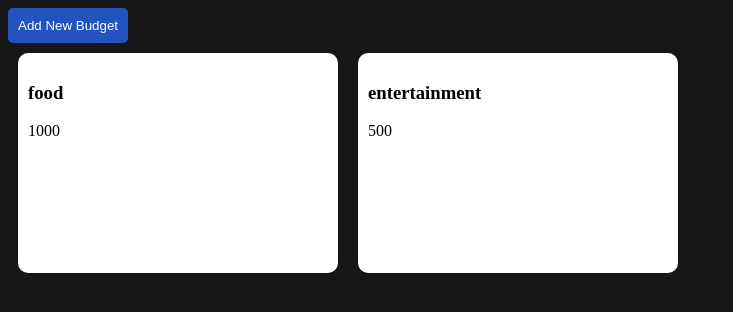
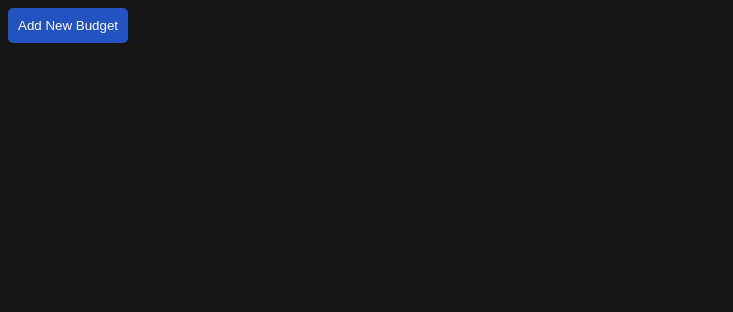
Before and after one commit to sewerynwozniak/Budget-Planner-react-drag-drop-, a React (Vite) app: page / in a window 1280 px wide. Shown: the top 312 px of the page, without its empty margins (0-733 px from the left). Built offline with nearby package versions, Linux system fonts and the light colour scheme.

Commit message:
adding storing and retrieving from localStorage

```diff
--- a/src/components/AddNewBudget.tsx
+++ b/src/components/AddNewBudget.tsx
@@ -1,4 +1,6 @@
-import React, { useEffect, useLayoutEffect, useRef, useState } from 'react'
+import React, { useContext, useEffect, useLayoutEffect, useRef, useState } from 'react'
+import { BudgetContext } from '../contexts/BudgetContext'
+import { BudgetType } from '../contexts/BudgetContext'
 
 const AddNewBudget = () => {
 
@@ -7,7 +9,21 @@ const dialogRef = useRef<HTMLDialogElement>(null)
 
 const [modalOpen, setModalOpen] = useState(false)
 const [addBudgetLimit, setAddBudgetLimit] = useState(false)
-const [inputs, setInputs] = useState({})
+const [inputs, setInputs] = useState({budget:'',limit:0})
+
+
+
+const budgetContext = useContext(BudgetContext);
+//type guard to check potential false value
+if (!budgetContext) {
+  return false;
+}
+
+
+const { setBudgets } = budgetContext;
+
+
+
 
     useEffect(() => {
 
@@ -24,11 +40,67 @@ const [inputs, setInputs] = useState({})
         setModalOpen(true)
     }
 
+
+
+    //To retrieve data from local storage
+    const getDataFromLocalStorage = () => {
+     const data = localStorage.getItem('budgetData');
+     return data ? JSON.parse(data) : [];
+      };
+
+    // Retrieve data from local storageconst
+    //const retrievedData = getDataFromLocalStorage();
+
+
+
+    // To save data to local storage
+    const saveDataToLocalStorage = (data:BudgetType) => {
+
+    const retrievedData = getDataFromLocalStorage();
+    console.log(retrievedData)
+         let combinedData = [retrievedData]
+         combinedData.push(data)
+         console.log(combinedData)
+      localStorage.setItem('budgetData', JSON.stringify(combinedData));
+    };
+
+
+
+
+
+    // Example usage to save and retrieve data
+    //const yourBudgetData = [...]; // Your BudgetType[] data
+
+    // Save data to local storage
+   // saveDataToLocalStorage(yourBudgetData);
+
+
+
+
     const submitBudget = (e: React.FormEvent<HTMLButtonElement>)=>{
         e.preventDefault()
+        console.log(inputs)
+
+        const newBudget = {id:Math.random(),title:inputs.budget,limit:inputs.limit}
+
+        setBudgets(prev=>{
+            if(prev==null){
+                return []
+            }else{
+                return [...prev, newBudget]
+            }
+        })
+
+        saveDataToLocalStorage(newBudget)
+
+
 
         setModalOpen(false)
     }
+
+
+
+
 
 
   return (
--- a/src/components/Budget.tsx
+++ b/src/components/Budget.tsx
@@ -1,7 +1,7 @@
 import React from 'react'
-import { CategoriesType } from '../contexts/BudgetContext'
+import { BudgetType } from '../contexts/BudgetContext'
 
-const Budget :React.FC<{ details: CategoriesType }> = ({details}) => {
+const Budget :React.FC<{ details: BudgetType }> = ({details}) => {
   return (
     <div className='budgets__budget'>
 
--- a/src/components/Budgets.tsx
+++ b/src/components/Budgets.tsx
@@ -12,13 +12,13 @@ const Budgets = () => {
   }
   console.log('checking')
 
-  const { categories, toggle } = budgetContext;
+  const { budgets } = budgetContext;
 
 
 
   return (
     <div className='budgets__wrapper'>
-        {categories?.map((budget)=>(
+        {budgets?.map((budget)=>(
              <Budget details={budget} />
         ))}
 
--- a/src/contexts/BudgetContext.tsx
+++ b/src/contexts/BudgetContext.tsx
@@ -1,6 +1,6 @@
-import React, { ReactNode, createContext, useState } from 'react'
+import React, { ReactNode, createContext, useEffect, useState } from 'react'
 
-export type CategoriesType={
+export type BudgetType={
     id:number,
     title:string,
     limit?:number
@@ -8,10 +8,12 @@ export type CategoriesType={
 
 
 export type BudgetContextTypes = {
-  categories: CategoriesType[] | null;
-  setCategories: React.Dispatch<React.SetStateAction<CategoriesType[] | null>>
-  toggle: boolean;
+  budgets: BudgetType[] | null;
+  setBudgets: React.Dispatch<React.SetStateAction<BudgetType[] | null>>
 }
+
+
+
 
 
 
@@ -25,15 +27,25 @@ export const BudgetContext = createContext<BudgetContextTypes |null>(null)
 const BudgetProvider: React.FC<BudgetProviderProps> = ({children}) => {
 
 
-    const [categories, setCategories] = useState<CategoriesType[]|null>([{id:1,title:'food',limit:1000},{id:2,title:'entertainment',limit:500}])
-    const [toggle, setToggle] = useState(false)
+  const [budgets, setBudgets] = useState<BudgetType[]|null>([{id:1,title:'food',limit:1000},{id:2,title:'entertainment',limit:500}])
+
+  useEffect(()=>{
+          // To retrieve data from local storage
+          const getDataFromLocalStorage = () => {
+            const data = localStorage.getItem('budgetData');
+            return data ? JSON.parse(data) : [];
+          };
+          const retrievedData = getDataFromLocalStorage();
+          setBudgets(retrievedData)
+  },[])
+
 
 
 
 
   return (
 
-    <BudgetContext.Provider value={{categories, setCategories, toggle}}>
+    <BudgetContext.Provider value={{budgets, setBudgets}}>
         {children}
     </BudgetContext.Provider>
   )
```
